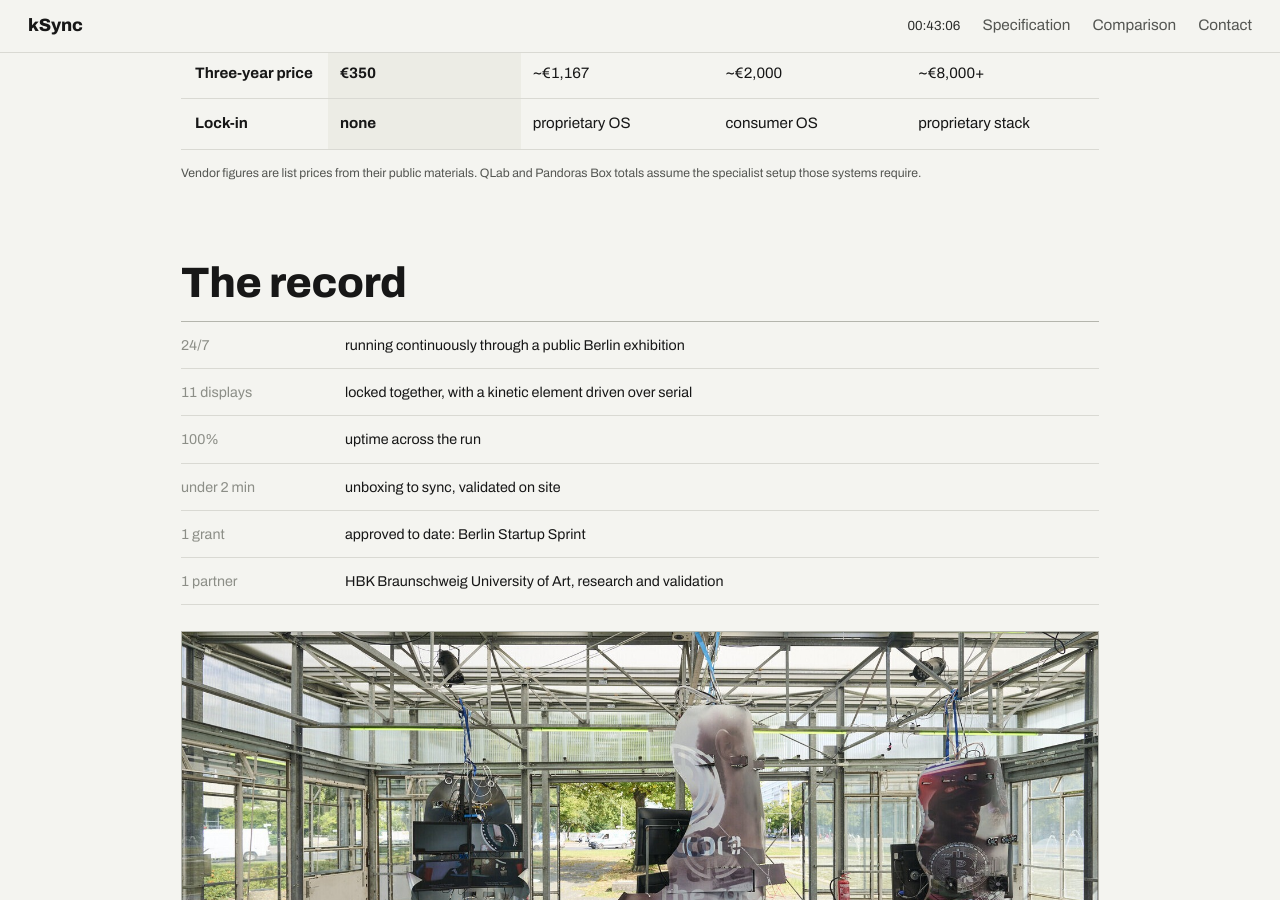
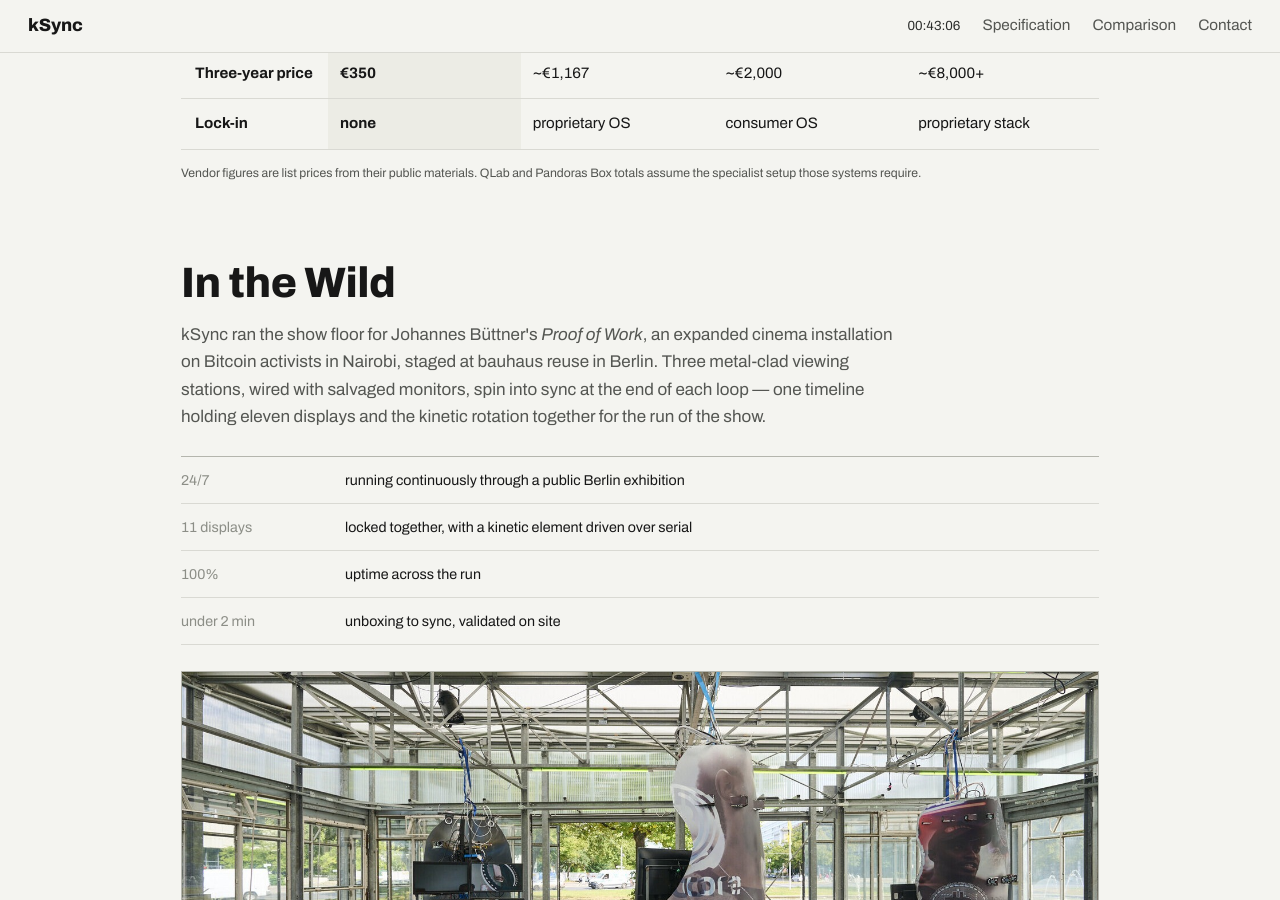
Before and after one commit to prismspecs/hire, a Jekyll site: the page built from ksync.html, in a window 1280 px wide and 900 px high, scrolled down 2816 px. Built offline with Jekyll 4.4.1, drawn with Linux system fonts in a browser that asks for light colours.

Commit message:
kSync: rename The Record to In the Wild, add Büttner blurb, trim stats
Introduce the exhibition photo with a short blurb about Johannes
Büttner's Proof of Work, the piece it documents, before the stats.
Drop the grant and partner rows, which were about kSync's own
early traction rather than this deployment.

Co-Authored-By: Claude Sonnet 5 <noreply@anthropic.com>
Claude-Session: https://claude.ai/code/session_01XK3NFgUBJLZ3knRTCHAAZD

```diff
--- a/ksync.html
+++ b/ksync.html
@@ -106,9 +106,15 @@ description: "kSync keeps walls of displays frame-locked to sub-10ms and fires l
     <p class="tab-caption">Vendor figures are list prices from their public materials. QLab and Pandoras Box totals assume the specialist setup those systems require.</p>
 </section>
 
-<section class="cue" id="proof" data-cue="the record">
+<section class="cue" id="proof" data-cue="in the wild">
     <div class="cue-head">
-        <h2>The record</h2>
+        <h2>In the Wild</h2>
+        <p class="cue-lede">
+            kSync ran the show floor for Johannes Büttner's <em>Proof of Work</em>, an expanded cinema installation
+            on Bitcoin activists in Nairobi, staged at bauhaus reuse in Berlin. Three metal-clad viewing stations,
+            wired with salvaged monitors, spin into sync at the end of each loop — one timeline holding eleven
+            displays and the kinetic rotation together for the run of the show.
+        </p>
     </div>
     <div class="record">
         <div class="log">
@@ -116,8 +122,6 @@ description: "kSync keeps walls of displays frame-locked to sub-10ms and fires l
             <div class="log-row"><div class="log-t">11 displays</div><div class="log-v">locked together, with a kinetic element driven over serial</div></div>
             <div class="log-row"><div class="log-t">100%</div><div class="log-v">uptime across the run</div></div>
             <div class="log-row"><div class="log-t">under 2 min</div><div class="log-v">unboxing to sync, validated on site</div></div>
-            <div class="log-row"><div class="log-t">1 grant</div><div class="log-v">approved to date: Berlin Startup Sprint</div></div>
-            <div class="log-row"><div class="log-t">1 partner</div><div class="log-v">HBK Braunschweig University of Art, research and validation</div></div>
         </div>
         <figure class="record-banner">
             <img src="{{ '/assets/images/ksync/installation-view2-banner.jpg' | relative_url }}" alt="kSync running eleven suspended kinetic displays in sync, in situ at Johannes Büttner's Berlin exhibition.">
```
